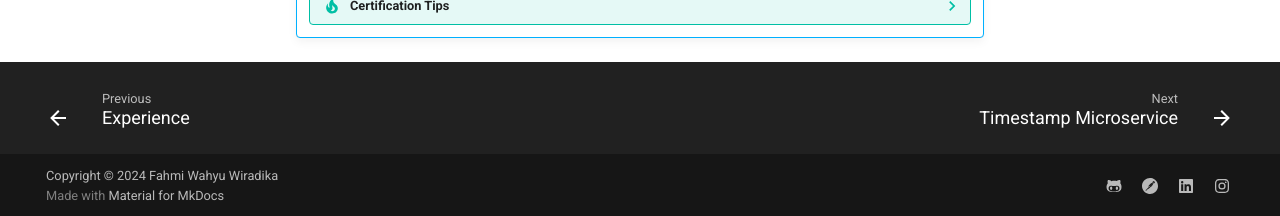
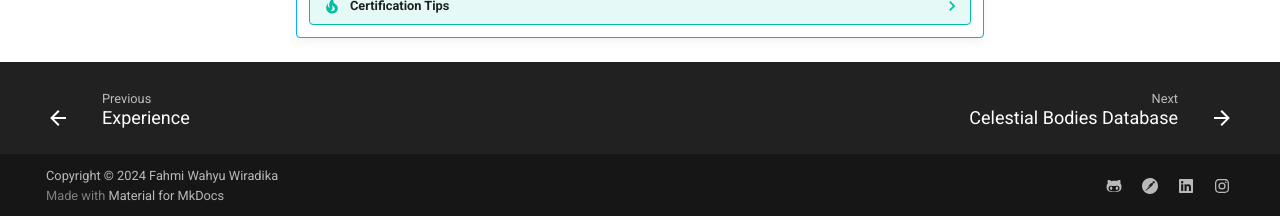
Before and after one commit to fahmiwazu/docs-portfolio, an MkDocs documentation site: the page built from docs/Introduction/Certification-fahmi.md, in a window 1280 px wide and 900 px high, scrolled down 6159 px. Shown: the part 681-897 px from the top of the window. Built offline with MkDocs 1.6.1 and Material for MkDocs 9.7.7, drawn with Linux system fonts in a browser that asks for light colours; emoji names are drawn with the system emoji font; some of the changed lines change nothing that is shown.

Commit message:
switch project order

```diff
--- a/mkdocs.yml
+++ b/mkdocs.yml
@@ -81,18 +81,18 @@ nav:
     - Certification: Introduction/Certification-fahmi.md
   - Open Source Project :
     - freeCodeCamp:
+      - Relational Database :
+        - Celestial Bodies Database: Projects/Open-Source/rdb/project1.md
+        - World Cup Database: Projects/Open-Source/rdb/project2.md
+        - Salon Appointment Scheduler: Projects/Open-Source/rdb/project3.md
+        - Periodic Table Database: Projects/Open-Source/rdb/project4.md
+        - Number Guessing Game: Projects/Open-Source/rdb/project5.md
       - Back End Development and APIs:
         - Timestamp Microservice: Projects/Open-Source/bedaa/project1.md
         - Request Header Parser Microservice: Projects/Open-Source/bedaa/project2.md
         - URL Shortener Microservice: Projects/Open-Source/bedaa/project3.md
         - Exercise Tracer: Projects/Open-Source/bedaa/project4.md
         - File Metadata Microservice: Projects/Open-Source/bedaa/project5.md
-      - Relational Database :
-        - Celestial Bodies Database: Projects/Open-Source/rdb/project1.md
-        - World Cup Database: Projects/Open-Source/rdb/project2.md
-        - Salon Appointment Scheduler: Projects/Open-Source/rdb/project3.md
-        - Periodic Table Database: Projects/Open-Source/rdb/project4.md
-        - Number Guessing Game: Projects/Open-Source/rdb/project5.md
       - Quality Assurance:
         - Metric-Imperial Converter: Projects/Open-Source/qa/project1.md
         - Issue Tracker: Projects/Open-Source/qa/project2.md
```
